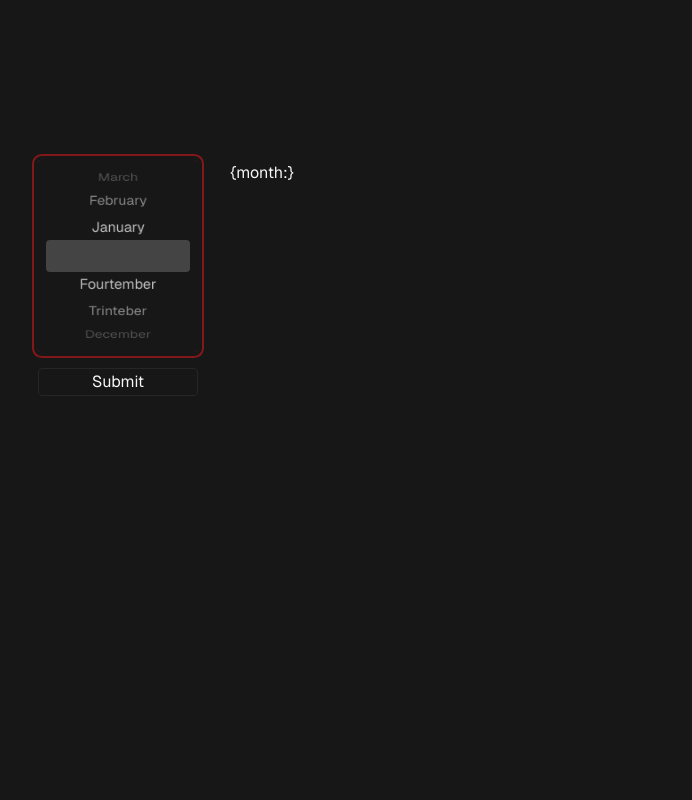
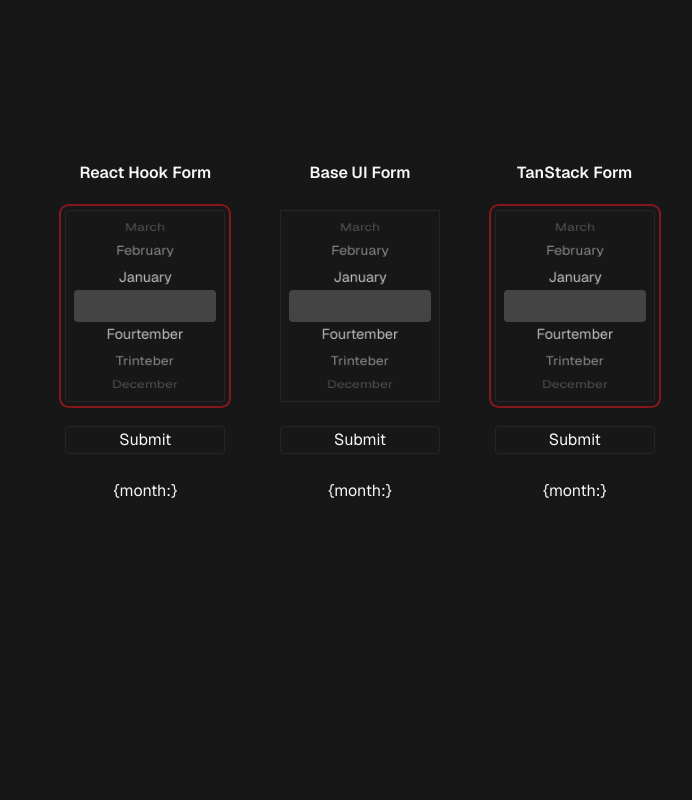
Before and after one commit to fedorivanenko/fedor-ivanenko-personal-website, a Next.js app: page /craft/wheel-picker in a window 1280 px wide. Shown: the top 800 px of the page, without its empty margins (280-972 px from the left). Built offline with nearby package versions, Linux system fonts and the light colour scheme.

Commit message:
fixing little things

```diff
--- a/app/craft/wheel-picker/component.tsx
+++ b/app/craft/wheel-picker/component.tsx
@@ -91,6 +91,13 @@
   }));
 
   const wheelPickerRef = React.useRef<HTMLDivElement>(null);
+  const setWheelPickerRef = React.useCallback(
+    (element: HTMLDivElement | null) => {
+      wheelPickerRef.current = element;
+      if (callbackRef) callbackRef(element);
+    },
+    [callbackRef]
+  );
 
   const [springs] = useSprings(
     options.length,
@@ -134,7 +141,8 @@
   // update parent state
   React.useEffect(() => {
     onPick(options[wheelState.positions.indexOf(0)].value);
-  }, [wheelState, onPick, options]);
+    // eslint-disable-next-line react-hooks/exhaustive-deps
+  }, [wheelState.positions]);
 
   useWheel(
     ({ velocity: [, vY], direction: [, dirY], delta: [, dY], event }) => {
@@ -197,10 +205,7 @@
 
   return (
     <div
-      ref={(element) => {
-        wheelPickerRef.current = element;
-        callbackRef?.(element);
-      }}
+      ref={setWheelPickerRef}
       tabIndex={0}
       onFocus={onFocus}
       onBlur={onBlur}
--- a/app/craft/wheel-picker/implementations/base-ui-form.tsx
+++ b/app/craft/wheel-picker/implementations/base-ui-form.tsx
@@ -15,6 +15,8 @@
   const [errors, setErrors] = React.useState({});
   const [month, setMonth] = React.useState<string>("");
 
+    const [data, setData] = React.useState<string | null>(null);
+
   return (
     <Form
       errors={errors}
@@ -24,8 +26,11 @@
         const formData = new FormData(event.currentTarget);
         const value = formData.get("date") as string;
         console.log("submited:", value);
+        setData(value)
       }}
+      className={'flex-1 flex flex-col space-y-6 items-center'}
     >
+      <h2>Base UI Form</h2>
       <Field.Root name="date">
         <Field.Control
           value={month}
@@ -43,7 +48,7 @@
             }: ControlWithRef = controlProps;
 
             return (
-              <div className="flex h-48 gap-1 w-40">
+              <div className="border border-border flex h-48 gap-1 w-40">
                 <WheelPicker
                   value={month}
                   options={monthOptions}
@@ -70,14 +75,17 @@
             );
           }}
         />
-        <Field.Error />
-        <Field.Validity>
-          {(validity) => {
-            return <p>{validity.validity.valid ? "true" : "false"}</p>;
-          }}
-        </Field.Validity>
       </Field.Root>
-      <button type="submit">Submit</button>
+      <button
+          type="submit"
+          className="border w-40 border-border rounded hover:bg-accent/20 transition-colors"
+        >
+          Submit
+        </button>
+        <div>
+        {"{"}month:{data}
+        {"}"}
+      </div>
     </Form>
   );
 }
--- a/app/craft/wheel-picker/implementations/react-hook-form.tsx
+++ b/app/craft/wheel-picker/implementations/react-hook-form.tsx
@@ -33,15 +33,15 @@
   );
 
   return (
-    <div className="flex gap-8">
-      <form onSubmit={form.handleSubmit(onSubmit)} className="flex flex-col">
+      <form onSubmit={form.handleSubmit(onSubmit)} className="flex flex-col items-center space-y-6 flex-1">
+        <h2>React Hook Form</h2>
         <Controller
           name="month"
           control={form.control}
           render={({ field, fieldState }) => (
             <div
               data-invalid={fieldState.invalid}
-              className="flex data-[invalid=true]:ring-destructive ring-2 ring-offset-4 ring-offset-background ring-background transition-all duration-250 rounded h-48 w-40 gap-1"
+              className="border border-border flex data-[invalid=true]:ring-destructive ring-2 ring-offset-4 ring-offset-background ring-background transition-all duration-250 rounded h-48 w-40 gap-1"
             >
               <WheelPicker
                 callbackRef={field.ref}
@@ -56,16 +56,15 @@
         />
         <button
           type="submit"
-          className="mt-4 border border-border rounded hover:bg-accent/20 transition-colors"
+          className="border w-40 border-border rounded hover:bg-accent/20 transition-colors"
         >
           Submit
         </button>
-      </form>
       <div>
         {"{"}month:{data}
         {"}"}
       </div>
-    </div>
+      </form>
   );
 }
 
--- a/app/craft/wheel-picker/implementations/tanstack-form.tsx
+++ b/app/craft/wheel-picker/implementations/tanstack-form.tsx
@@ -23,20 +23,20 @@
   const [data, setData] = React.useState<string | null>(null);
 
   return (
-    <div className="flex gap-8">
       <form
         onSubmit={(e) => {
-          e.preventDefault();
-          form.handleSubmit();
+            e.preventDefault();
+            form.handleSubmit();
         }}
-        className="flex flex-col"
-      >
+        className="flex flex-col items-center space-y-6 flex-1"
+        >
+          <h2>TanStack Form</h2>
         <form.Field name="month">
           {(field) => {
             return (
               <div
                 data-invalid={field.state.meta.errors.length > 0}
-                className="flex data-[invalid=true]:ring-destructive ring-2 ring-offset-4 ring-offset-background ring-background transition-all duration-250 rounded h-48 w-40 gap-1"
+                className="border border-border flex data-[invalid=true]:ring-destructive ring-2 ring-offset-4 ring-offset-background ring-background transition-all duration-250 rounded h-48 w-40 gap-1"
               >
                 <WheelPicker
                   value={field.state.value}
@@ -50,16 +50,15 @@
         </form.Field>
         <button
           type="submit"
-          className="mt-4 border border-border rounded hover:bg-accent/20 transition-colors"
+          className="w-40 border border-border rounded hover:bg-accent/20 transition-colors"
         >
           Submit
         </button>
-      </form>
       <div>
         {"{"}month:{data}
         {"}"}
       </div>
-    </div>
+      </form>
   );
 }
 
--- a/app/craft/wheel-picker/page.tsx
+++ b/app/craft/wheel-picker/page.tsx
@@ -6,15 +6,11 @@
 export default function Page() {
   return (
     <main>
-      <Section className="hidden">
+      <Section className="flex flex-row ">
+        <RHFTest />
         <BaseUITest />
+        <TanStackFormTest/>
       </Section>
-      <Section className="hidden">
-        <RHFTest />
-      </Section>
-      <Section>
-        <TanStackFormTest/>
-        </Section>
     </main>
   );
 }
```
